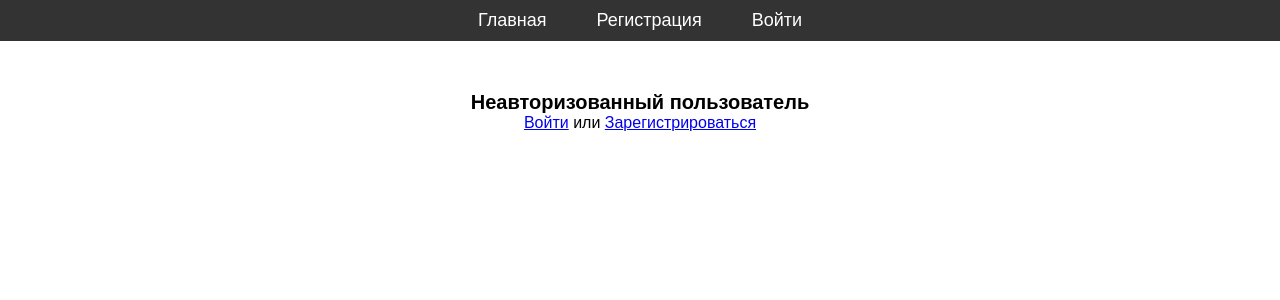
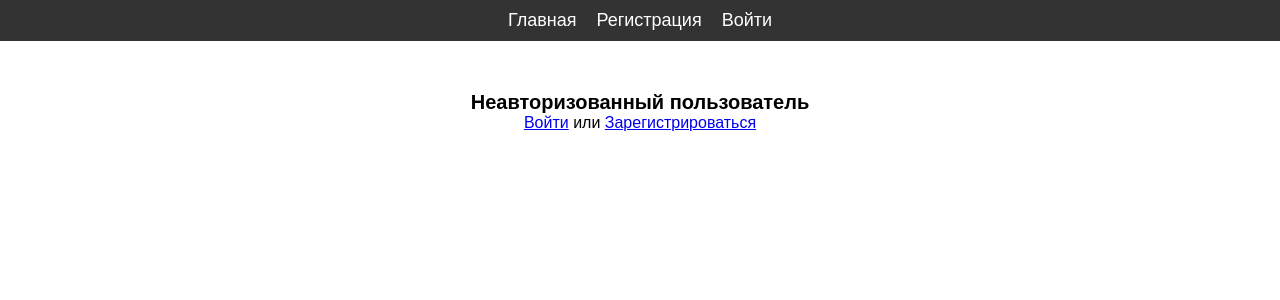
Before and after one commit to Skuba4/thai-boxing, a Django app: page / in a window 1280 px wide. Shown: the top 300 px of the page. Run offline with Django 5.2, Linux system fonts and the light colour scheme.

Commit message:
Доступ к bd из pgAdmin + Front правки

```diff
--- a/boxing/docker-compose.yml
+++ b/boxing/docker-compose.yml
@@ -27,6 +27,8 @@ services:
     container_name: boxing-db
     volumes:
       - postgres_data:/var/lib/postgresql/data
+    ports:
+      - "5432:5432"
     environment:
       - POSTGRES_DB=boxing_db
       - POSTGRES_USER=Skuba4
--- a/boxing/static/css/main.css
+++ b/boxing/static/css/main.css
@@ -23,20 +23,17 @@ nav ul {
     list-style: none;
 }
 
-nav ul li {
-    margin: 0 15px;
-}
-
 nav ul li a {
     color: white;
     text-decoration: none;
     font-size: 18px;
-    padding: 5px 10px;
+    padding: 0 10px;
 }
 
 nav ul li a:hover {
     background-color: #555;
     border-radius: 5px;
+    padding: 5px 10px;
 }
 
 /* форма logout */
--- a/boxing/templates/base.html
+++ b/boxing/templates/base.html
@@ -6,7 +6,7 @@
     <meta charset="UTF-8">
     <meta name="viewport" content="width=device-width, initial-scale=1.0">
     <title>THAI BOXING</title>
-    <link rel="icon" href="{% static 'favicon.ico' %}" type="image/x-icon">
+    <link rel="icon" href="{% static 'logo/favicon.ico' %}" type="image/x-icon">
     <link rel="stylesheet" href="{% static 'css/main.css' %}">
     <link rel="stylesheet" href="{% static 'css/notes.css' %}">
 </head>
```
Also changed, not shown: boxing/static/logo/favicon.ico (renamed from boxing/static/favicon.ico), 1 other file.
